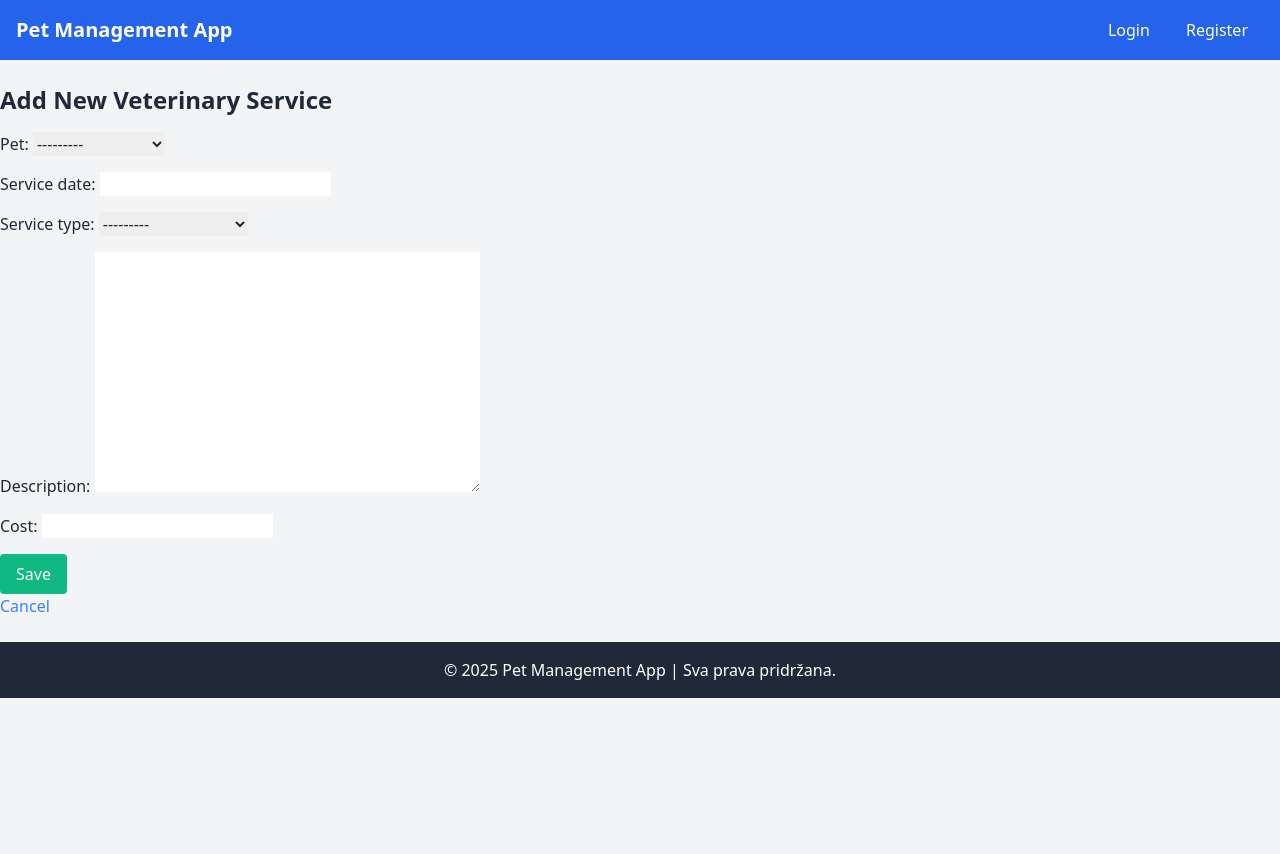
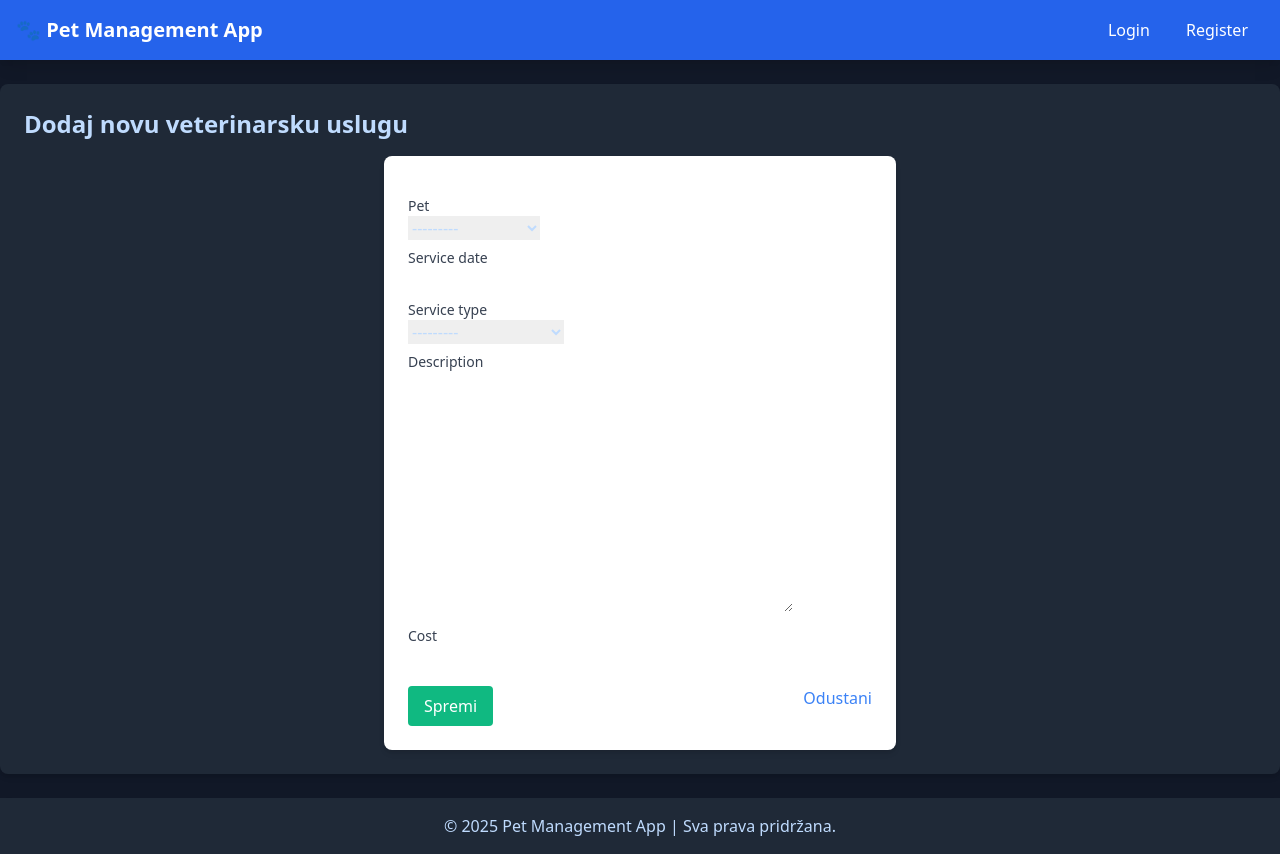
Before and after one commit to KarlaJokic/pet_management_app, a Django app: page /vet_services/create/ in a window 1280 px wide. Before the commit the page ends 698 px from the top, so only its background shows below. Run offline with Django 5.2, Linux system fonts and the light colour scheme; data comes from the database, SQL or seed files in the repository; both versions use the stored data as it was after the commit.

Commit message:
Dodatna stilizacija

```diff
--- a/pets/models.py
+++ b/pets/models.py
@@ -3,10 +3,10 @@
 class Pet(models.Model):
     name = models.CharField(max_length=100)
     species = models.CharField(max_length=50, choices=[
-        ('dog', 'Dog'),
-        ('cat', 'Cat'),
-        ('bird', 'Bird'),
-        ('other', 'Other'),
+        ('pas', 'Pas'),
+        ('mačka', 'Mačka'),
+        ('ptica', 'Ptica'),
+        ('drugo', 'Drugo'),
     ])
     breed = models.CharField(max_length=100, blank=True, null=True)
     age = models.PositiveIntegerField()
@@ -18,11 +18,11 @@
 
 class VeterinaryService(models.Model):
     SERVICE_CHOICES = [
-        ('vaccination', 'Vaccination'),
-        ('checkup', 'General Checkup'),
-        ('surgery', 'Surgery'),
-        ('dental', 'Dental Care'),
-        ('grooming', 'Grooming'),
+        ('cijepljenje', 'Cijepljenje'),
+        ('pregled', 'Generalni pregled'),
+        ('operacija', 'Operacija'),
+        ('dental', 'Dentalni zahvat'),
+        ('šišanje', 'Šišanje'),
     ]
 
     pet = models.ForeignKey(Pet, on_delete=models.CASCADE)
--- a/pets/templates/base.html
+++ b/pets/templates/base.html
@@ -9,32 +9,34 @@
     <!-- Link to Tailwind CSS -->
     <link href="{% static 'css/tailwind.css' %}" rel="stylesheet">
 </head>
-<body class="bg-gray-100 text-gray-800">
+<body class="bg-gray-900 text-blue-200 flex flex-col min-h-screen">
 
-    <!-- Header with navigation (example) -->
-    <header class="bg-blue-600 text-white p-4">
+    <!-- Header with navigation -->
+    <header class="bg-blue-600 text-white p-4 shadow-lg">
         <nav class="container mx-auto flex justify-between items-center">
-            <a href="{% url 'home' %}" class="text-xl font-semibold">Pet Management App</a>
+            <a href="{% url 'home' %}" class="text-xl font-semibold hover:text-blue-300">
+                🐾 Pet Management App
+            </a>
             <div>
-                <a href="{% url 'login' %}" class="px-4 py-2 hover:bg-blue-700 rounded">Login</a>
-                <a href="{% url 'register' %}" class="px-4 py-2 hover:bg-blue-700 rounded">Register</a>
+                <a href="{% url 'login' %}" class="px-4 py-2 hover:bg-blue-700 rounded transition duration-200">Login</a>
+                <a href="{% url 'register' %}" class="px-4 py-2 hover:bg-blue-700 rounded transition duration-200">Register</a>
             </div>
         </nav>
     </header>
 
     <!-- Main content section -->
-    <main class="container mx-auto my-6">
+    <main class="container mx-auto my-6 bg-gray-800 text-blue-200 p-6 rounded-lg shadow-md flex-grow">
         {% block content %}
         <!-- Content from other templates will go here -->
         {% endblock %}
     </main>
 
     <!-- Footer -->
-    <footer class="bg-gray-800 text-white py-4 text-center">
+    <footer class="bg-gray-800 text-blue-200 text-center py-4 mt-auto shadow-md">
         <p>&copy; 2025 Pet Management App | Sva prava pridržana.</p>
     </footer>
 
- <!-- Include HTMX script -->
+    <!-- Include HTMX script -->
     <script src="https://unpkg.com/htmx@2.0.0/dist/htmx.min.js"></script>
 </body>
 </html>
--- a/pets/templates/vet_services/vet_service_detail.html
+++ b/pets/templates/vet_services/vet_service_detail.html
@@ -2,9 +2,9 @@
 
 {% block content %}
 <h1 class="text-3xl font-semibold mb-4">{{ vet_service.service_type }} for {{ vet_service.pet.name }}</h1>
-<p class="text-lg">Date: {{ vet_service.service_date }}</p>
-<p class="text-lg">Description: {{ vet_service.description }}</p>
-<p class="text-lg">Cost: ${{ vet_service.cost }}</p>
+<p class="text-lg">Datum: {{ vet_service.service_date }}</p>
+<p class="text-lg">Opis: {{ vet_service.description }}</p>
+<p class="text-lg">Iznos u  €: ${{ vet_service.cost }}</p>
 
 <a href="{% url 'vet_service_list' %}" class="text-blue-500 hover:underline">Back to service list</a>
 {% endblock %}
--- a/pets/templates/vet_services/vet_service_form.html
+++ b/pets/templates/vet_services/vet_service_form.html
@@ -1,11 +1,28 @@
 {% extends 'base.html' %}
 
 {% block content %}
-<h1 class="text-2xl font-semibold mb-4">{% if object %}Update Veterinary Service{% else %}Add New Veterinary Service{% endif %}</h1>
-<form method="post" class="space-y-4">
+<h1 class="text-2xl font-semibold mb-4">
+    {% if object %}Ažuriraj veterinarsku uslugu{% else %}Dodaj novu veterinarsku uslugu{% endif %}
+</h1>
+
+<form method="post" class="space-y-4 bg-white p-6 rounded-lg shadow-md max-w-lg mx-auto">
     {% csrf_token %}
-    {{ form.as_p }}
-    <button type="submit" class="bg-green-500 text-white py-2 px-4 rounded hover:bg-green-700">Save</button>
+
+    <div class="space-y-2">
+        {% for field in form %}
+            <div>
+                <label class="block text-sm font-medium text-gray-700">{{ field.label }}</label>
+                {{ field }}
+                {% if field.errors %}
+                    <p class="text-red-500 text-sm">{{ field.errors.0 }}</p>
+                {% endif %}
+            </div>
+        {% endfor %}
+    </div>
+
+    <div class="flex justify-between mt-4">
+        <button type="submit" class="bg-green-500 text-white py-2 px-4 rounded hover:bg-green-700">Spremi</button>
+        <a href="{% url 'vet_service_list' %}" class="text-blue-500 hover:underline">Odustani</a>
+    </div>
 </form>
-<a href="{% url 'vet_service_list' %}" class="text-blue-500 hover:underline">Cancel</a>
 {% endblock %}
--- a/pets/views.py
+++ b/pets/views.py
@@ -70,7 +70,15 @@
     template_name = 'pets/pet_detail.html'
     context_object_name = 'pet'
 
+
+    def get_context_data(self, **kwargs):
+     context = super().get_context_data(**kwargs)
+     print(self.object.owner_name, self.object.owner_contact)   # Debugging
+     context['veterinary_services'] = VeterinaryService.objects.filter(pet=self.object)
+     return context
+
 # ListView for displaying all veterinary services with filtering
+
 class VeterinaryServiceListView(ListView):
     model = VeterinaryService
     template_name = 'vet_services/vet_service_list.html'  # Path to the template
@@ -89,6 +97,8 @@
             queryset = queryset.filter(service_date=date_query)
 
         return queryset
+
+
 
 # DetailView for veterinary services
 class VeterinaryServiceDetailView(DetailView):
```
Also changed, not shown: pets/templates/pets/pet_detail.html (+5 -3 lines), pets/templates/vet_services/vet_service_confirm_delete.html (+4 -4 lines), pets/templates/vet_services/vet_service_list.html (+12 -26 lines), db.sqlite3.
